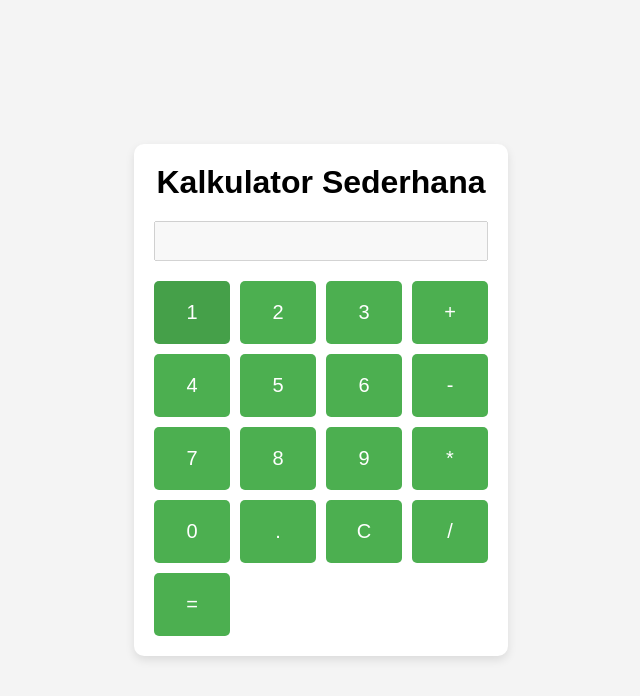
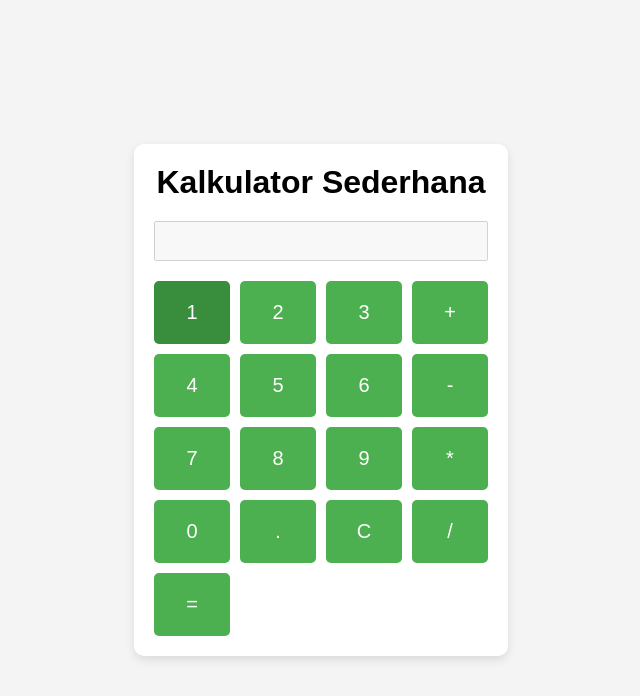
Before and after one commit to kholilblatir96/POJETCT_UTS, a PHP site: page / in a window 1280 px wide, while the restyled element is pressed. Shown: the top 696 px of the page, without its empty margins (319-959 px from the left). Run offline with PHP 8.4, Linux system fonts and the light colour scheme.

Commit message:
Tambahkan efek active dengan perubahan warna latar belakang pada tombol di CSS

```diff
--- a/style.css
+++ b/style.css
@@ -54,3 +54,7 @@ button {
 button:hover {
     background-color: #45a049;
 }
+
+button:active {
+    background-color: #388e3c;
+}
```
